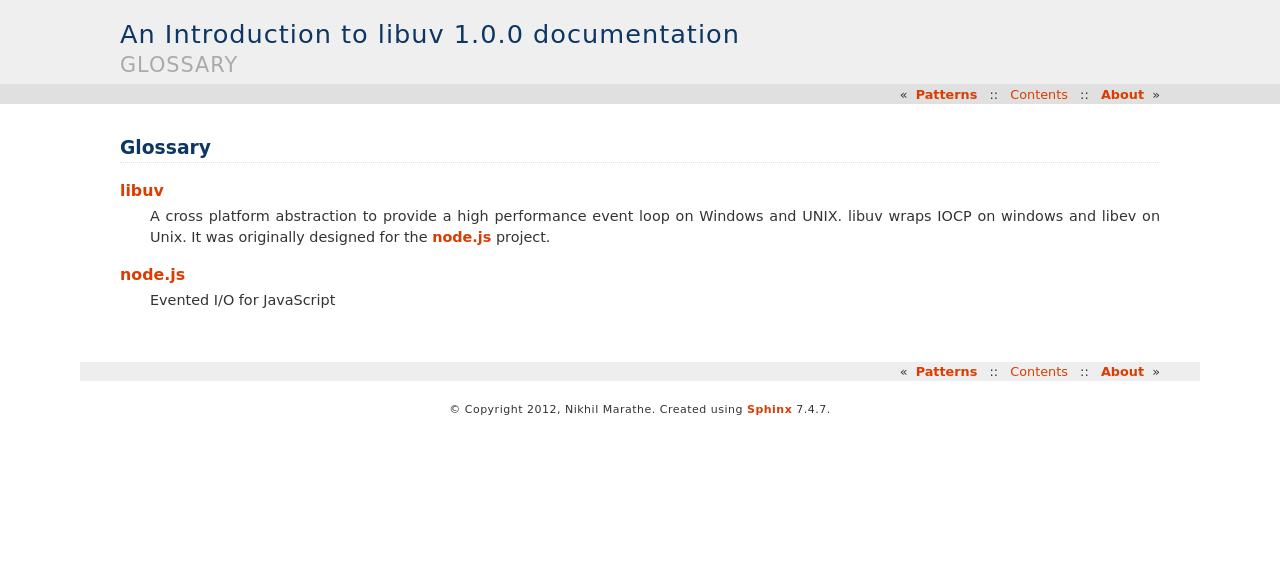
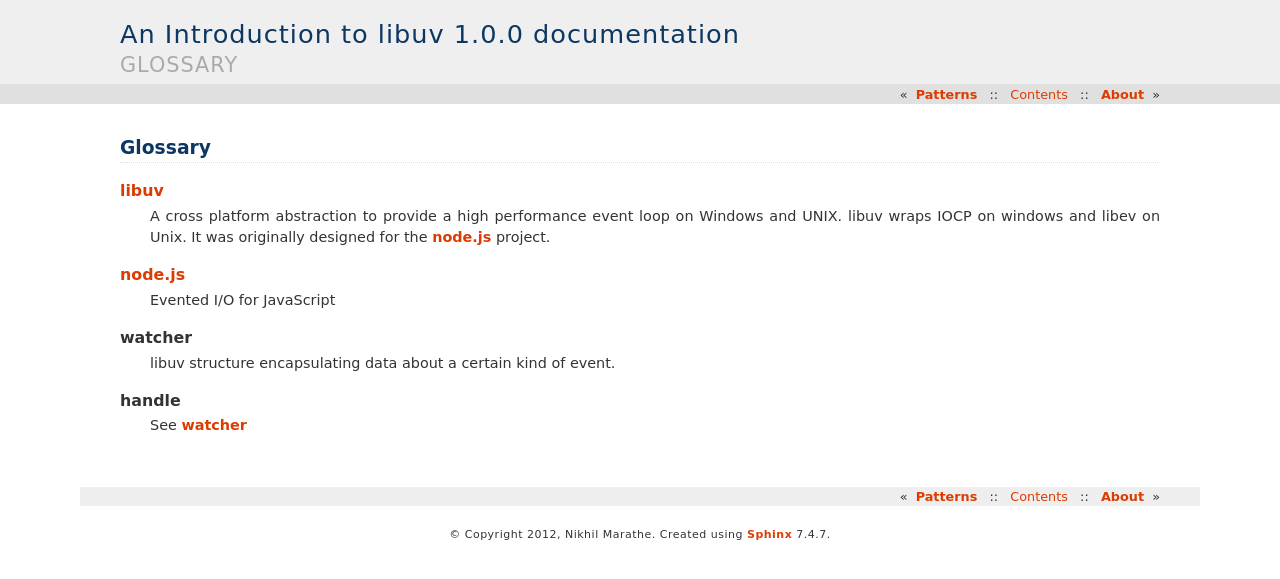
Before and after one commit to nikhilm/uvbook, a Sphinx documentation site: the page built from source/glossary.rst, in a window 1280 px wide. Shown: the top 579 px of the page. Built offline with Sphinx 7.4.7, drawn with Linux system fonts in a browser that asks for light colours; formulas are drawn with MathJax 3.

Commit message:
add watcher and handle to glossary

```diff
--- a/source/basics.rst
+++ b/source/basics.rst
@@ -138,7 +138,7 @@ The event loop only runs (i.e. `uv_run()` blocks) as long as their are active
 watchers. This system works by having every watcher increase the reference
 count of the event loop when it is started and decreasing the reference count
 when stopped. It is also possible to manually change the reference count of
-handles using (TODO glossary add handles and watchers):
+:term:`handles <handle>` using:
 
 .. code-block::
 
--- a/source/glossary.rst
+++ b/source/glossary.rst
@@ -10,3 +10,9 @@ Glossary
 
     `node.js <http://nodejs.org>`_
         Evented I/O for JavaScript
+
+    watcher
+        libuv structure encapsulating data about a certain kind of event.
+
+    handle
+        See :term:`watcher`
```
